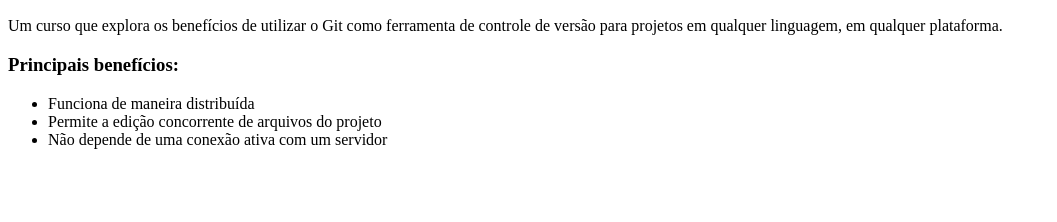
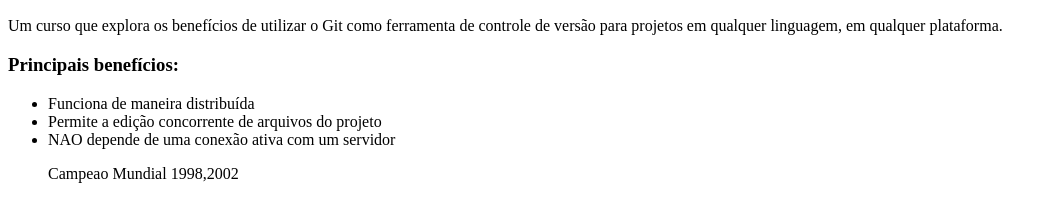
Before and after one commit to rodrigonunesc/site-guit, a plain HTML site: page index.html in a window 1280 px wide. Shown: the part 96-318 px from the top of the page, without its empty margins (0-1057 px from the left). Drawn offline with Linux system fonts and the light colour scheme.

Commit message:
Alteracao campeao

```diff
--- a/index.html
+++ b/index.html
@@ -11,6 +11,7 @@
         <ul>
             <li>Funciona de maneira distribuída</li>
             <li>Permite a edição concorrente de arquivos do projeto</li>
-            <li>Não depende de uma conexão ativa com um servidor</li>
+            <li>NAO depende de uma conexão ativa com um servidor</li>
+           <p> Campeao Mundial 1998,2002 </p>
 	</body>
 </html>
```
